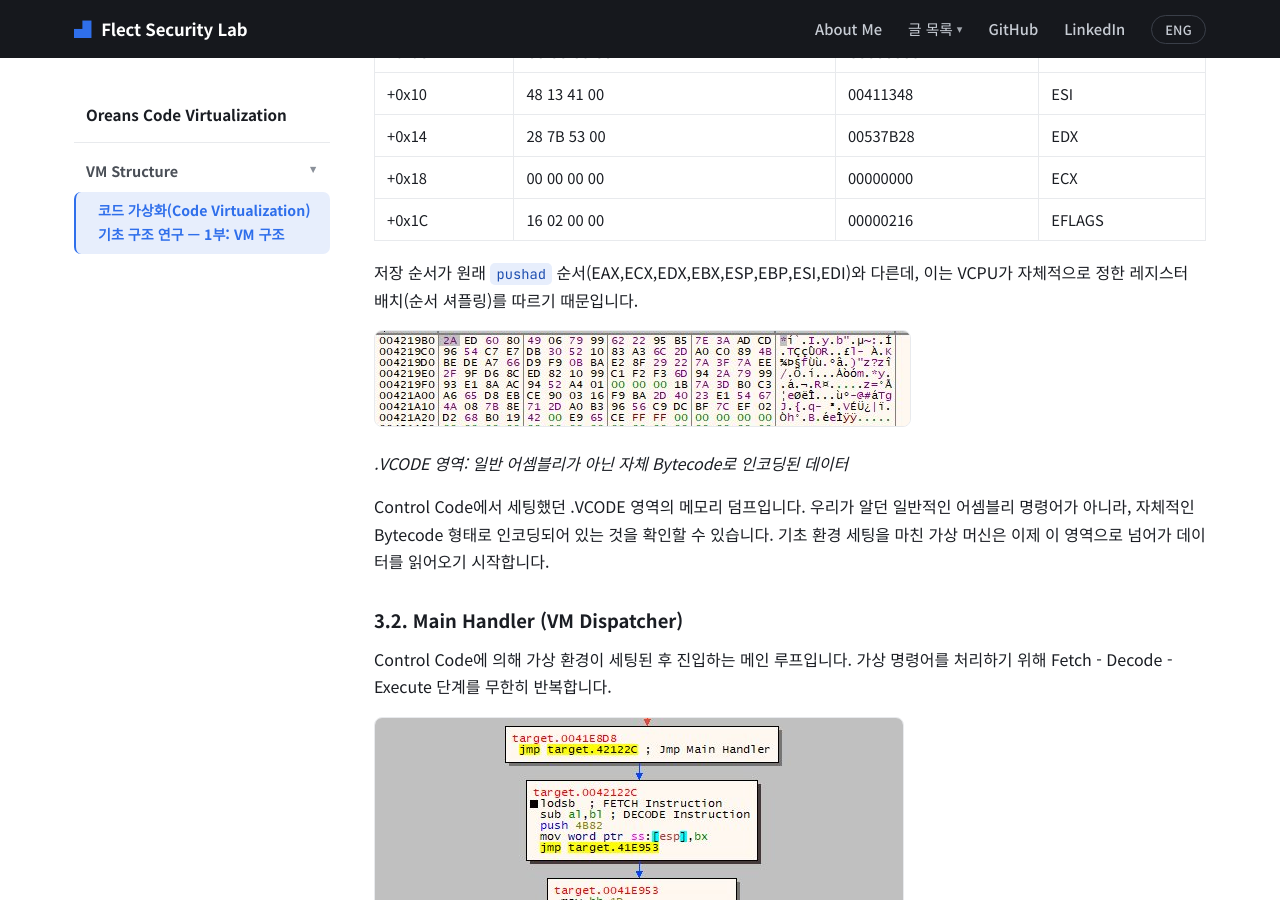
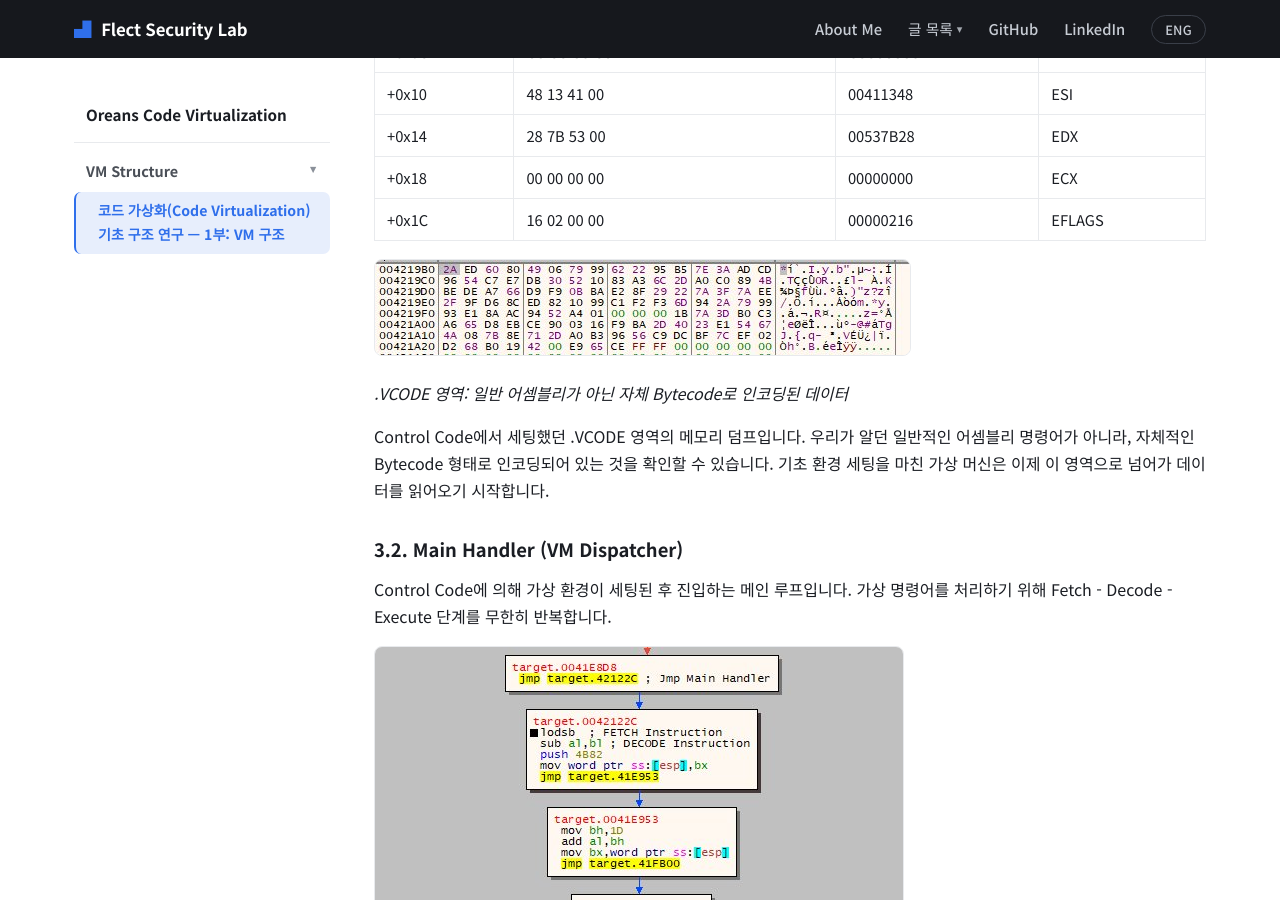
Before and after one commit to LeeGwan/LeeGwan.github.io, a Jekyll site: the page built from _ko/2026-05-25-oreans-vm-1.md, in a window 1280 px wide and 900 px high, scrolled down 7728 px. Built offline with Jekyll 4.4.1, drawn with Linux system fonts in a browser that asks for light colours.

Commit message:
Update 2026-05-25-oreans-vm-1.md

```diff
--- a/_ko/2026-05-25-oreans-vm-1.md
+++ b/_ko/2026-05-25-oreans-vm-1.md
@@ -101,7 +101,6 @@
 | +0x18 | 00 00 00 00 | 00000000 | ECX |
 | +0x1C | 16 02 00 00 | 00000216 | EFLAGS |
 
-저장 순서가 원래 `pushad` 순서(EAX,ECX,EDX,EBX,ESP,EBP,ESI,EDI)와 다른데, 이는 VCPU가 자체적으로 정한 레지스터 배치(순서 셔플링)를 따르기 때문입니다.
 
 [![.VCODE 바이트코드 덤프](/assets/img/vm_vcode.png)](/assets/img/vm_vcode.png)
 
```
